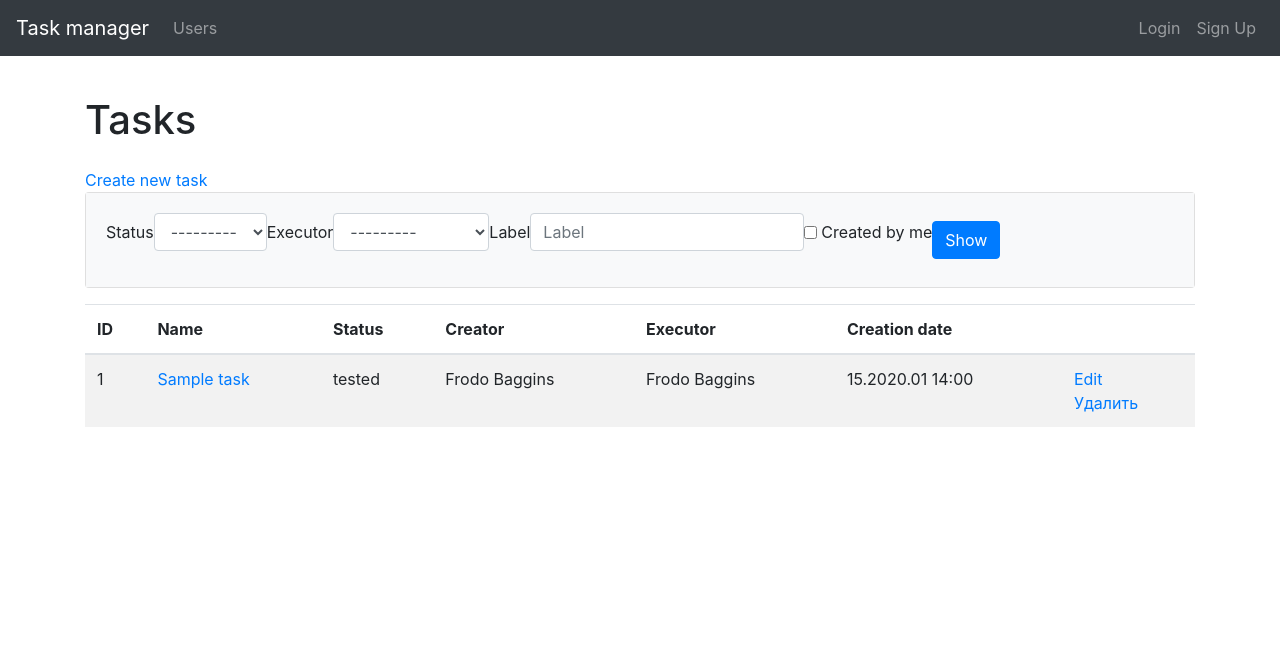
After one commit to danokp/python-project-52, a Django app: page /ru/tasks/ in a window 1280 px wide. The commit adds this page. Shown: the top 667 px of the page. Run offline with Django 4.2, Linux system fonts and the light colour scheme; data comes from the database, SQL or seed files in the repository; tables that the repository leaves empty hold one stand-in row (values such as "Sample post"); some libraries are stand-ins or nearby versions.

Commit message:
Add page with list of tasks with filtration

```diff
--- a/pyproject.toml
+++ b/pyproject.toml
@@ -16,6 +16,7 @@ bootstrap4 = "^0.1.0"
 dj-database-url = "^2.0.0"
 psycopg2-binary = "^2.9.6"
 django-extensions = "^3.2.3"
+django-filter = "^23.2"
 
 
 [tool.poetry.group.dev.dependencies]
--- a/task_manager/settings.py
+++ b/task_manager/settings.py
@@ -52,6 +52,7 @@ INSTALLED_APPS = [
     'django.contrib.staticfiles',
     'bootstrap4',
     'django_extensions',
+    'django_filters',
     'task_manager',
     'task_manager.users',
     'task_manager.statuses',
--- /dev/null
+++ b/task_manager/tasks/filters.py
@@ -0,0 +1,32 @@
+import django_filters
+from django import forms
+from django.utils.translation import gettext as _
+
+from .models import Task
+
+
+class TaskFilter(django_filters.FilterSet):
+    '''Filter for tasks filtering.'''
+    self_tasks = django_filters.BooleanFilter(
+        method='filter_created_by_logged_in_user',
+        label=_('Created by me'),
+        widget=forms.CheckboxInput(),
+        required=False
+    )
+
+    def filter_created_by_logged_in_user(self, queryset, name, value):
+        '''Filter tasks created by logged-in user.'''
+        if value:
+            # Filter tasks created by the logged-in user
+            return queryset.filter(creator=self.request.user)
+        else:
+            return queryset
+
+    class Meta:
+        model = Task
+        fields = [
+            'status',
+            'executor',
+            'label',
+            'self_tasks',
+        ]
--- a/task_manager/tasks/models.py
+++ b/task_manager/tasks/models.py
@@ -22,7 +22,7 @@ class Task(models.Model):
         on_delete=models.PROTECT,
         related_name='executed_tasks',
     )
-    tag = models.CharField(max_length=50, null=True, blank=True)
+    label = models.CharField(max_length=50, null=True, blank=True)
     created_at = models.DateTimeField(auto_now_add=True)
 
     def __str__(self):
--- a/task_manager/tasks/views.py
+++ b/task_manager/tasks/views.py
@@ -1,11 +1,33 @@
 from django.shortcuts import render
 from django.views import View
+from django.utils.translation import gettext as _
+
+from .models import Task
+from .filters import TaskFilter
+
+from task_manager.statuses.models import Status
+from task_manager.users.models import User
 
 
 class TaskListView(View):
     '''Show list of tasks'''
 
-    pass
+    def get(self, request, *args, **kwargs):
+        statuses = Status.objects.all()
+        tasks = Task.objects.all()
+        users = User.objects.all()
+        filtered_tasks = TaskFilter(
+            request.GET,
+            queryset=tasks,
+            request=request,
+        )
+        button_text = _('Show')
+        return render(
+            request,
+            'tasks/show_tasks.html',
+            context={'tasks': tasks, 'statuses': statuses, 'users': users, 'filtered_tasks': filtered_tasks, 'button_text': button_text},
+        )
+
 
 class TaskView(View):
     '''Show task.'''
--- a/task_manager/templates/components/navbar.html
+++ b/task_manager/templates/components/navbar.html
@@ -16,10 +16,10 @@
         <a class="nav-link" href="{% url 'show_statuses' %}">{% trans 'Statuses' %}</a>
       </li>
       <li class="nav-item">
-        <a class="nav-link" href="#">{% trans 'Tags' %}</a>
+        <a class="nav-link" href="#">{% trans 'Labels' %}</a>
       </li>
       <li class="nav-item">
-        <a class="nav-link" href="#">{% trans 'Tasks' %}</a>
+        <a class="nav-link" href="{% url 'show_tasks' %}">{% trans 'Tasks' %}</a>
       </li>
       {% endif %}
     </ul>
--- /dev/null
+++ b/task_manager/templates/tasks/show_tasks.html
@@ -0,0 +1,54 @@
+{% extends 'base.html' %}
+
+{% load i18n %}
+{% load bootstrap4 %}
+
+{% block content %}
+<h1 class="my-4">{% trans 'Tasks' %}</h1>
+<a href="{% url 'create_task' %}">{% trans 'Create new task' %}</a>
+
+<div class="card mb-3">
+  <div class="card-body bg-light">
+    <form class="form-inline center" method="get">
+      {% bootstrap_form filtered_tasks.form label_class="ml-2 mr-3" form_group_class="form-group mr-3" bound_css_class='' %}
+      <div class="form-group">
+      {% bootstrap_button button_text button_type="submit" button_class="btn btn-primary" %}
+      </div>
+    </form>
+  </div>
+</div>
+
+<table class="table table-striped">
+  <thead>
+    <tr>
+      <th>ID</th>
+      <th>{% trans 'Name' %}</th>
+      <th>{% trans 'Status' %}</th>
+      <th>{% trans 'Creator' %}</th>
+      <th>{% trans 'Executor' %}</th>
+      <th>{% trans 'Creation date' %}</th>
+      <th></th>
+    </tr>
+  </thead>
+  <tbody>
+    {% for task in filtered_tasks.qs %}
+      <tr>
+        <td>{{ task.id }}</td>
+        <td>
+          <a href="{% url 'task' pk=task.id %}">{{ task.name }}</a>
+        </td>
+        <td>{{ task.status.name }}</td>
+        <td>{{ task.creator.first_name }} {{ task.creator.last_name }}</td>
+        <td>{{ task.executor.first_name }} {{ task.executor.last_name }}</td>
+        <td>{{ task.created_at|date:"d.Y.m H:i" }}</td>
+        <td>
+          <a href="{% url 'update_task' pk=task.id %}">{% trans 'Edit' %}</a>
+          <br>
+          <a href="{% url 'delete_task' pk=task.id %}" rel="nofollow">{% trans 'Delete' %}</a>
+        </td>
+      </tr>
+    {% endfor %}
+  </tbody>
+</table>
+
+{% endblock %}
```
Also changed, not shown: task_manager/tasks/migrations/0005_rename_tag_task_label.py (added), 1 other file.
